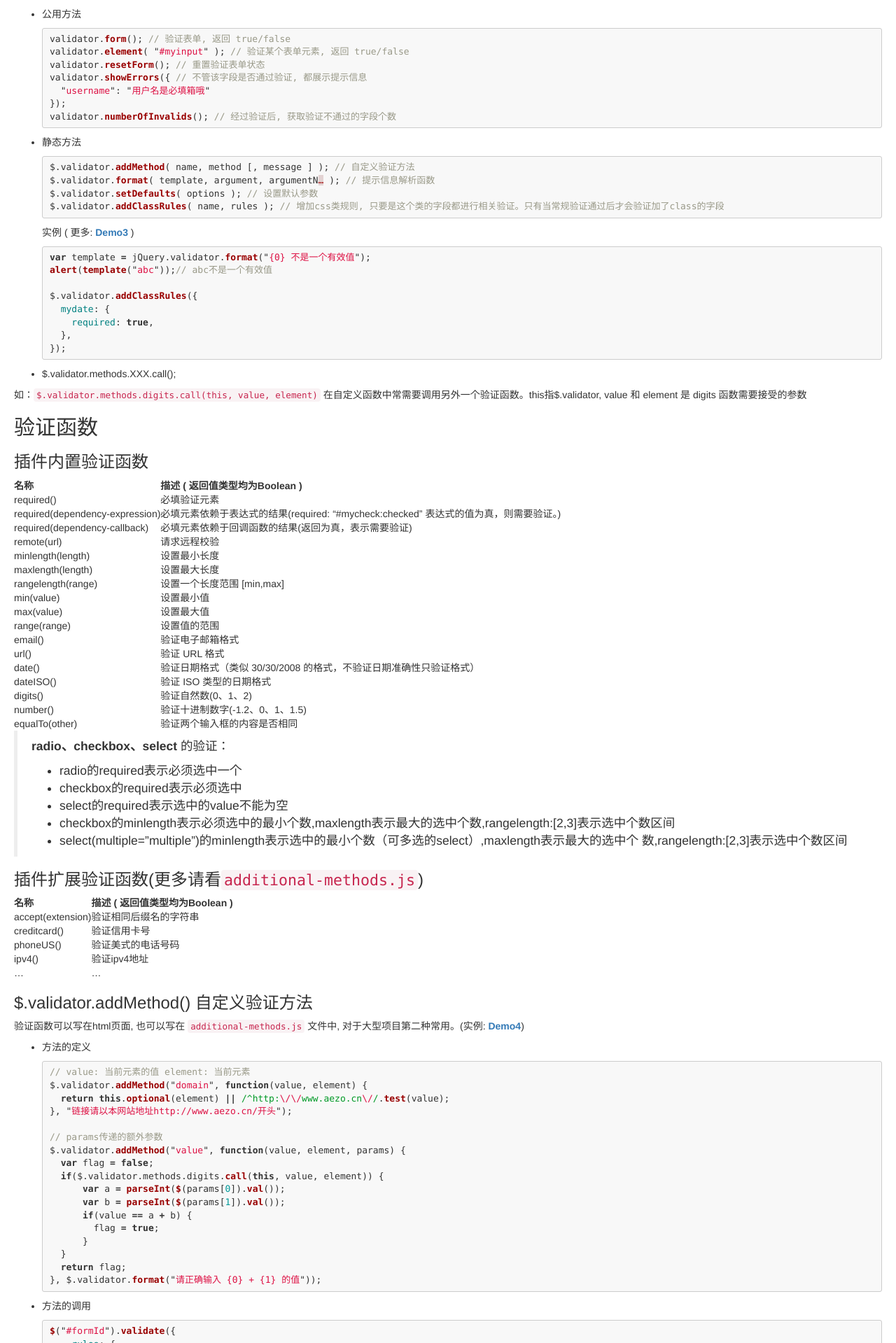
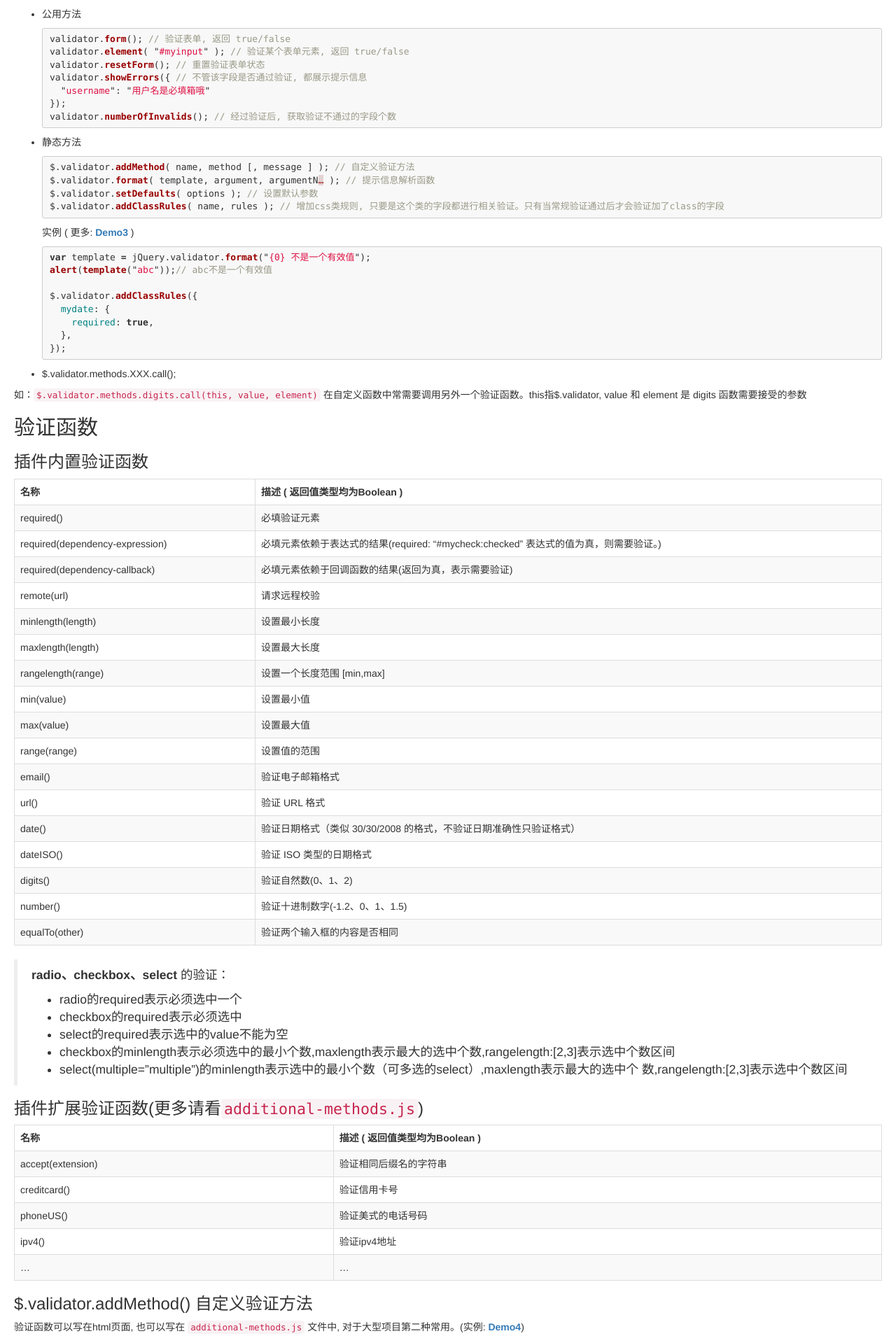
Before and after one commit to minlingchao1/aezocn.github.io, a Jekyll site: the page built from _posts/web/2016-04-10-jQuery-Validation.md, in a window 1280 px wide. Shown: the part 4481-6400 px from the top of the page at 70% size. Built offline with Jekyll 4.4.1, drawn with Linux system fonts in a browser that asks for light colours.

Commit message:
table style

```diff
--- a/_sass/_base.scss
+++ b/_sass/_base.scss
@@ -1 +1,27 @@
-body{padding: 20px;}
+body {padding: 20px;}
+table {
+  border-spacing: 0;
+  border-collapse: collapse;
+  background-color: #fff;
+  width: 100%;
+  margin-bottom: 20px;
+  border: 1px solid #ddd;
+}
+td, th {
+    padding: 0;
+}
+th {
+    text-align: left;
+}
+table>thead>tr>th, table>tbody>tr>td {
+  padding: 8px;
+  line-height: 1.42857143;
+  vertical-align: top;
+  border: 1px solid #ddd;
+}
+table>thead>tr>th {
+  vertical-align: bottom;
+}
+table>tbody>tr:nth-of-type(odd) {
+    background-color: #f9f9f9; // 偶数行改变背景色
+}
```
Also changed, not shown: _posts/2016-04-10-hello-world.md (+4 -1 lines).
